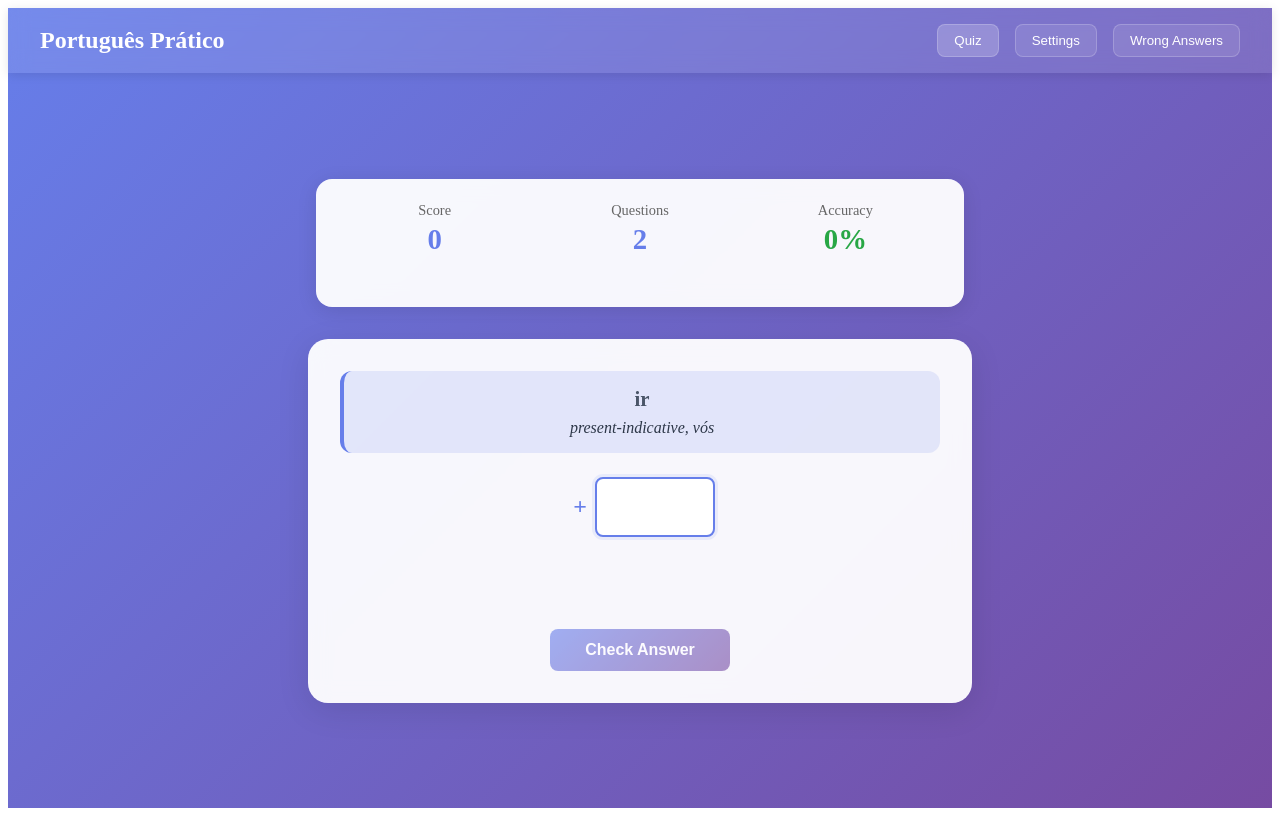
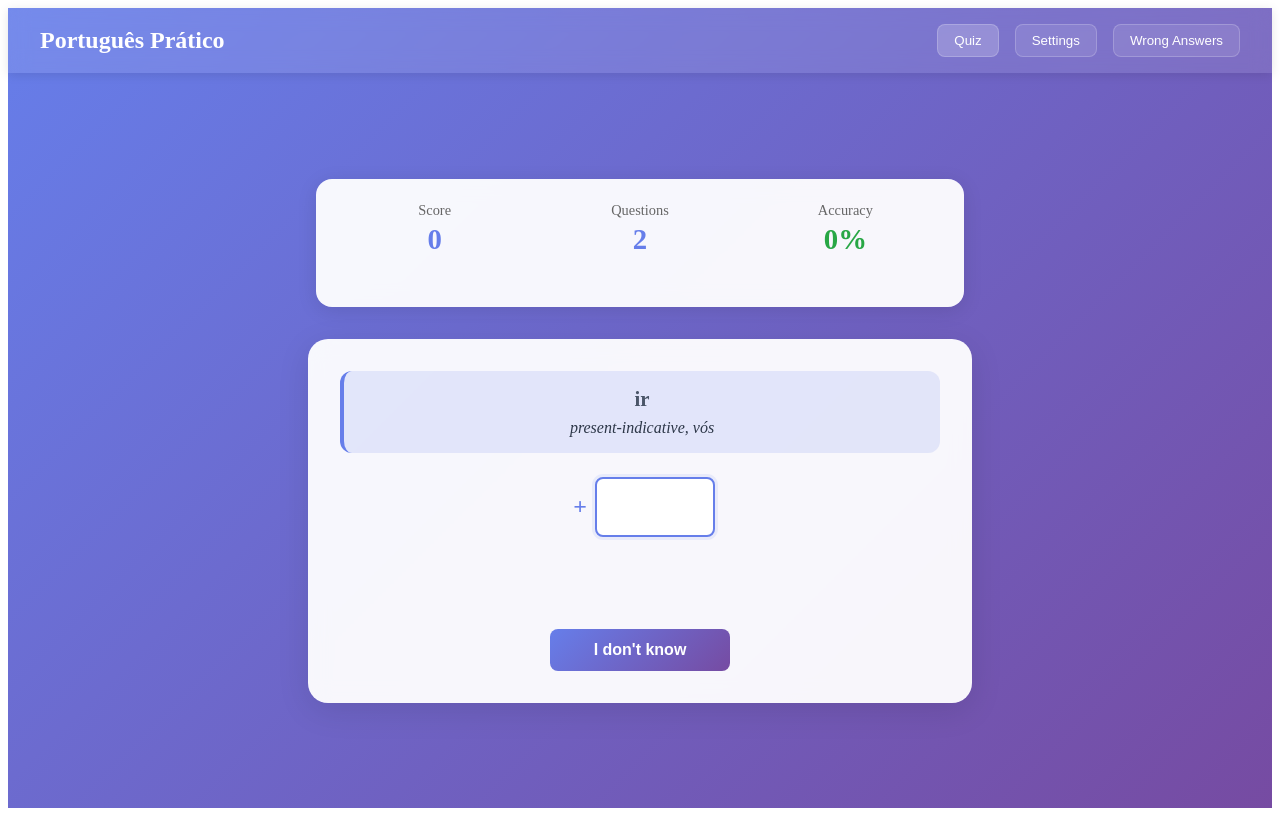
Before and after one commit to oriooctopus/portugues-practico, a React (Vite) app in the folder portugues-pratico/: page / in a window 1280 px wide. Built offline with nearby package versions, Linux system fonts and the light colour scheme.

Commit message:
Deploy to GitHub Pages

```diff
--- a/portugues-pratico/src/components/Feedback.tsx
+++ b/portugues-pratico/src/components/Feedback.tsx
@@ -186,9 +186,6 @@ export const Feedback: React.FC<
       onCheckAnswer();
     }
   };
-
-  const isDisabled =
-    !isAnswered && !userAnswer.trim();
 
   const getExplanationText = () => {
     const verbType =
@@ -482,11 +479,12 @@ export const Feedback: React.FC<
         <ActionButton
           onClick={handleButtonClick}
           isAnswered={isAnswered}
-          disabled={isDisabled}
         >
           {isAnswered
             ? "Next Question"
-            : "Check Answer"}
+            : userAnswer.trim()
+            ? "Check Answer"
+            : "I don't know"}
         </ActionButton>
       </ButtonsContainer>
     </FeedbackContainer>
--- a/portugues-pratico/src/components/QuizView.tsx
+++ b/portugues-pratico/src/components/QuizView.tsx
@@ -114,12 +114,8 @@ export const QuizView: React.FC =
       ) => {
         if (e.key === "Enter") {
           if (!state.isAnswered) {
-            // Only check answer if there's a user answer
-            if (
-              state.userAnswer.trim()
-            ) {
-              checkAnswer();
-            }
+            // Check answer (will handle "I don't know" if no input)
+            checkAnswer();
           } else {
             // If answer is incorrect, retry; otherwise go to next question
             if (
```
